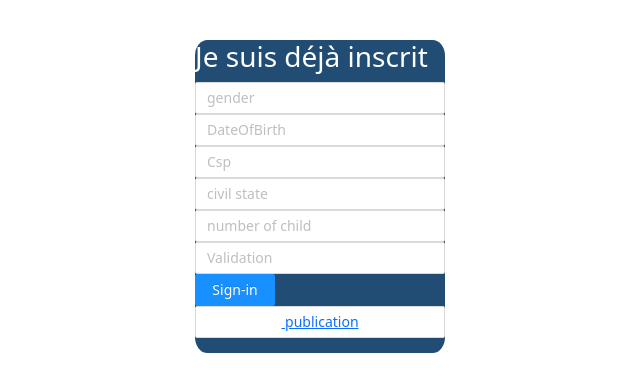
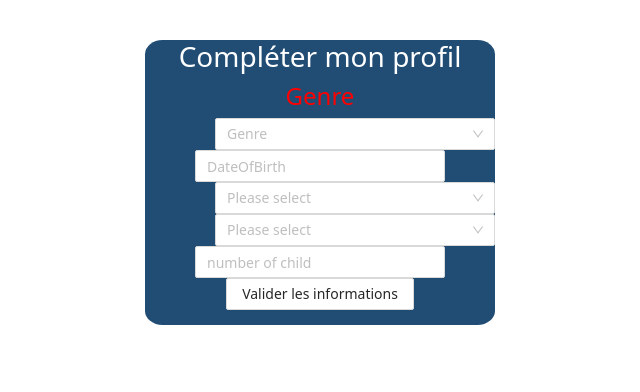
Before and after one commit to remybajo/projetagora, a React (Create React App) app in the folder reactapp/: page /profilcomp in a window 1280 px wide. Shown: the top 392 px of the page, without its empty margins (320-960 px from the left). Built offline with nearby package versions, Linux system fonts and the light colour scheme.

Commit message:
complétion profil

```diff
--- a/reactapp/src/completerProfil.js
+++ b/reactapp/src/completerProfil.js
@@ -1,4 +1,5 @@
 import React from "react";
+import { Link, Redirect } from "react-router-dom";
 import {
   Button,
   Layout,
@@ -89,7 +90,7 @@ function CompleterProfil(props) {
                 justifyContent: "center",
               }}
             >
-              MON PROFIL
+            <Link to="/profilcomp"> MON PROFIL </Link>
             </h1>
           </Col>
         </Row>
--- a/reactapp/src/profilcomp.js
+++ b/reactapp/src/profilcomp.js
@@ -1,30 +1,21 @@
 import React, { useState, useEffect } from 'react';
 import './App.css';
-import { Input, Button, Modal } from 'antd';
+import { Input, Button, Modal, InputNumber, Form, Radio, Select, Cascader } from 'antd';
 import { Link, Redirect } from 'react-router-dom'
 import { connect } from 'react-redux'
+const { Option } = Select;
 //import { CookiesProvider } from "react-cookie";
 //import Cookies from 'js-cookie';
 
 function Profilcomp(props) {
 
-    const [signUpUsername, setSignUpUsername] = useState('')
-    const [signUpEmail, setSignUpEmail] = useState('')
-    const [signUpPassword, setSignUpPassword] = useState('')
-    const [signInEmail, setSignInEmail] = useState('')
-    const [signInPassword, setSignInPassword] = useState('')
-    const [userExists, setUserExists] = useState(false)
-    const [listErrorsSignin, setErrorsSignin] = useState([])
-    const [listErrorsSignup, setErrorsSignup] = useState([])
-    const [isModalVisible, setIsModalVisible] = useState(false);
-
 
     const [gender, setGender] = useState('')
-    const [dateOfBirth, setDateOfBirth]=useState('')
+    const [dateOfBirth, setDateOfBirth] = useState('')
     const [csp, setCsp] = useState('')
     const [civilState, setCivilState] = useState('')
-    const [numberOfcChild , setNumberOfcChild ] = useState('')
-    const [validation , setValidation ] = useState('')
+    const [numberOfcChild, setNumberOfcChild] = useState('')
+    const [validation, setValidation] = useState('')
     //Cookies.set('token', props.token)
 
 
@@ -41,24 +32,85 @@ function Profilcomp(props) {
         })
 
         const body = await data.json()
-        if (body.result == true){
-            setValidation(true)}
-        console.log(body)}
+        if (body.result == true) {
+            setValidation(true)
+        }
+        console.log(body)
+    }
 
 
-            if(validation==true){
-        return (<Redirect to='/' />)}
+    if (validation == true) {
+        return (<Redirect to='/pageprofil' />)
+    }
 
+    //selection du genre //
+    const Genre = [
+        {
+            value: "homme",
+            label: "homme",
+        },
+        {
+            value: "femme",
+            label: "femme",
+        }, {
+            value: "autres",
+            label: "autres",
+        }]
 
+    function onChange(value) {
+        var Genre = value;
+        setGender(Genre);
+    }
+    // selection CSP
+    const categorie = [
+        {
+            value: "salarié",
+            label: "salarié",
+        },
+        {
+            value: "cadre",
+            label: "cadre",
+        }, {
+            value: "sans emploi",
+            label: "sans emploi",
+        }, {
+            value: "Personne au foyer",
+            label: "Personne au foyer",
+        },
+        {
+            value: "profession libérale",
+            label: "profession libérale",
+        }, {
+            value: "Chef d'entreprise",
+            label: "Chef d'entreprise",
+        }]
 
+    function onCategorie(value) {
+        var categorie = value;
+        setCsp(categorie);
+    }
 
+    // civil
+    const Statut = [
+        {
+            value: "marié",
+            label: "marié",
+        },
+        {
+            value: "célibataire",
+            label: "célibataire",
+        }, {
+            value: "en couple",
+            label: "en couple",
+        }, {
+            value: "pacsé",
+            label: "pacsé",
+        }]
 
-
-
-
-
-
-
+    function onStatut(value) {
+        var Statut = value;
+        setCivilState(Statut);
+    }
 
     return (
 
@@ -66,21 +118,52 @@ function Profilcomp(props) {
         <div className="info" >
 
 
-                <div className="Sign">
-                    <h3 style={{ color: "white" }}> Je suis déjà inscrit </h3>
-
-                    <Input onChange={(e) => setGender(e.target.value)} className="Login-input" placeholder="gender" />
-                    <Input onChange={(e) => setDateOfBirth(e.target.value)} className="Login-input" placeholder="DateOfBirth" />
-                    <Input onChange={(e) => setCsp(e.target.value)} className="Login-input" placeholder="Csp" />
-                    <Input onChange={(e) => setCivilState(e.target.value)} className="Login-input" placeholder="civil state" />
-                    <Input onChange={(e) => setNumberOfcChild (e.target.value)} className="Login-input" placeholder="number of child" />
-                    <Input onChange={(e) => setValidation(e.target.value)} className="Login-input" placeholder="Validation" />
+            <div className="Sign" style={{display:'flex', justifyContent:"center", alignItems:"center"}}>
+                <h3 style={{ color: "white", display:'flex', justifyContent:"center" }}> Compléter mon profil </h3>
 
 
 
-                    <Button onClick={() => handleSubmitComp()} type="primary" style={{ width: '80px' }}>Sign-in</Button>
-                    <Button > <Link to="/nouvelPublication">   publication  </Link></Button>
-                </div>
+                <h4 style={{ color: "red", display:'flex', justifyContent:"center" }}>Genre </h4>
+                <Cascader style={{ display:'flex', justifyContent:"center", alignItems:"center" }}
+                    className="cascade"
+                    options={Genre}
+                    onChange={onChange}
+                    placeholder="Genre"
+                />
+
+
+                <Form.Item name="input-number" noStyle>
+                    <InputNumber min={1930} max={2010} onSelect={(e) => setDateOfBirth(e.target.value)} className="Login-input" placeholder="DateOfBirth" />
+                </Form.Item>
+
+                <Cascader
+                    className="cascade"
+                    options={categorie}
+                    onChange={onCategorie}
+                    placeholder="Please select"
+                />
+
+
+
+
+                <Cascader
+                    className="cascade"
+                    options={Statut}
+                    onChange={onStatut}
+                    placeholder="Please select"
+                />
+
+
+                <Form.Item name="input-number" noStyle>
+                    <InputNumber min={0} max={10} onSelect={(e) => setNumberOfcChild(e.target.value)} className="Login-input" placeholder="number of child" />
+                </Form.Item>
+
+
+
+
+                <Button onClick={() => handleSubmitComp()}  >Valider les informations </Button>
+
+            </div>
 
 
         </div>
@@ -88,9 +171,9 @@ function Profilcomp(props) {
     );
 }
 
-function mapStateToProps(state){
-    return {token:state.token}
-  }
+function mapStateToProps(state) {
+    return { token: state.token }
+}
 
 function mapDispatchToProps(dispatch) {
     return {
```
